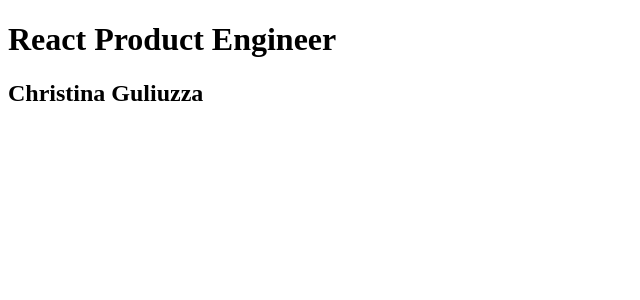
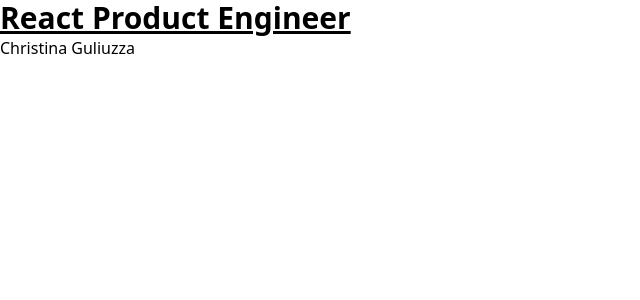
Before and after one commit to cguliuzza/tina-dev-site, a Next.js app: page / in a window 1280 px wide. Shown: the top 300 px of the page, without its empty margins (0-640 px from the left). Built offline with nearby package versions, Linux system fonts and the light colour scheme.

Commit message:
install tailwindcss

```diff
--- a/app/page.tsx
+++ b/app/page.tsx
@@ -1,7 +1,7 @@
 export default function Page() {
   return (
     <div>
-      <h1>React Product Engineer</h1>
+      <h1 className="text-3xl font-bold underline">React Product Engineer</h1>
       <h2>Christina Guliuzza</h2>
     </div>
   )
--- a/package.json
+++ b/package.json
@@ -19,5 +19,10 @@
     "react": "^18.2.0",
     "react-dom": "^18.2.0",
     "typescript": "4.9.4"
+  },
+  "devDependencies": {
+    "autoprefixer": "^10.4.13",
+    "postcss": "^8.4.21",
+    "tailwindcss": "^3.2.7"
   }
 }
--- /dev/null
+++ b/postcss.config.js
@@ -0,0 +1,6 @@
+module.exports = {
+  plugins: {
+    tailwindcss: {},
+    autoprefixer: {},
+  },
+}
--- a/styles/global.css
+++ b/styles/global.css
@@ -1,3 +1,7 @@
+@tailwind base;
+@tailwind components;
+@tailwind utilities;
+
 body,
 html {
   margin: 0px;
--- /dev/null
+++ b/tailwind.config.js
@@ -0,0 +1,12 @@
+/** @type {import('tailwindcss').Config} */
+module.exports = {
+  content: [
+    './app/**/*.{js,ts,jsx,tsx}', // Note the addition of the `app` directory.
+    './pages/**/*.{js,ts,jsx,tsx}',
+    './components/**/*.{js,ts,jsx,tsx}',
+  ],
+  theme: {
+    extend: {},
+  },
+  plugins: [],
+}
```
Also changed, not shown: app/layout.tsx (+7 -1 lines), 1 other file (tests, documents, lock files or other folders).
